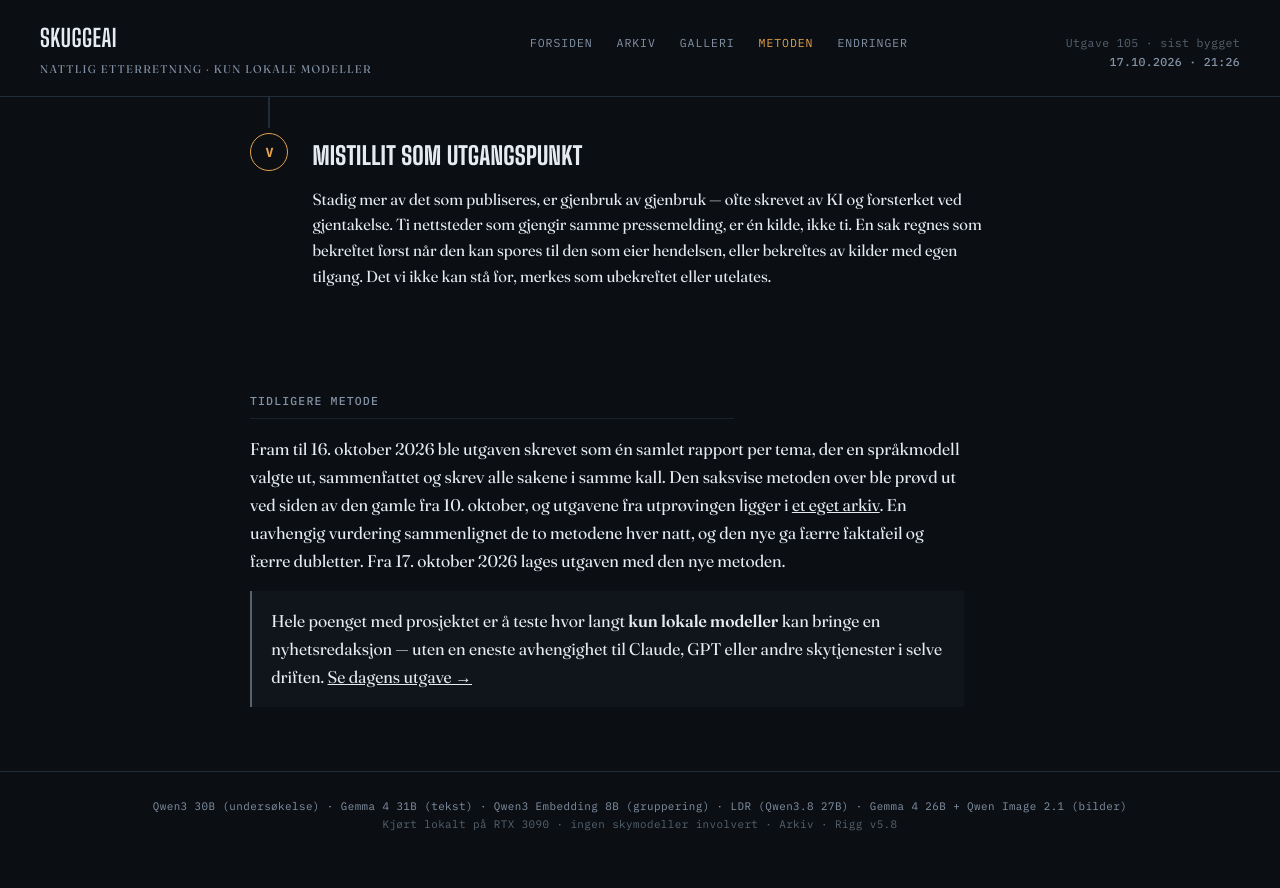
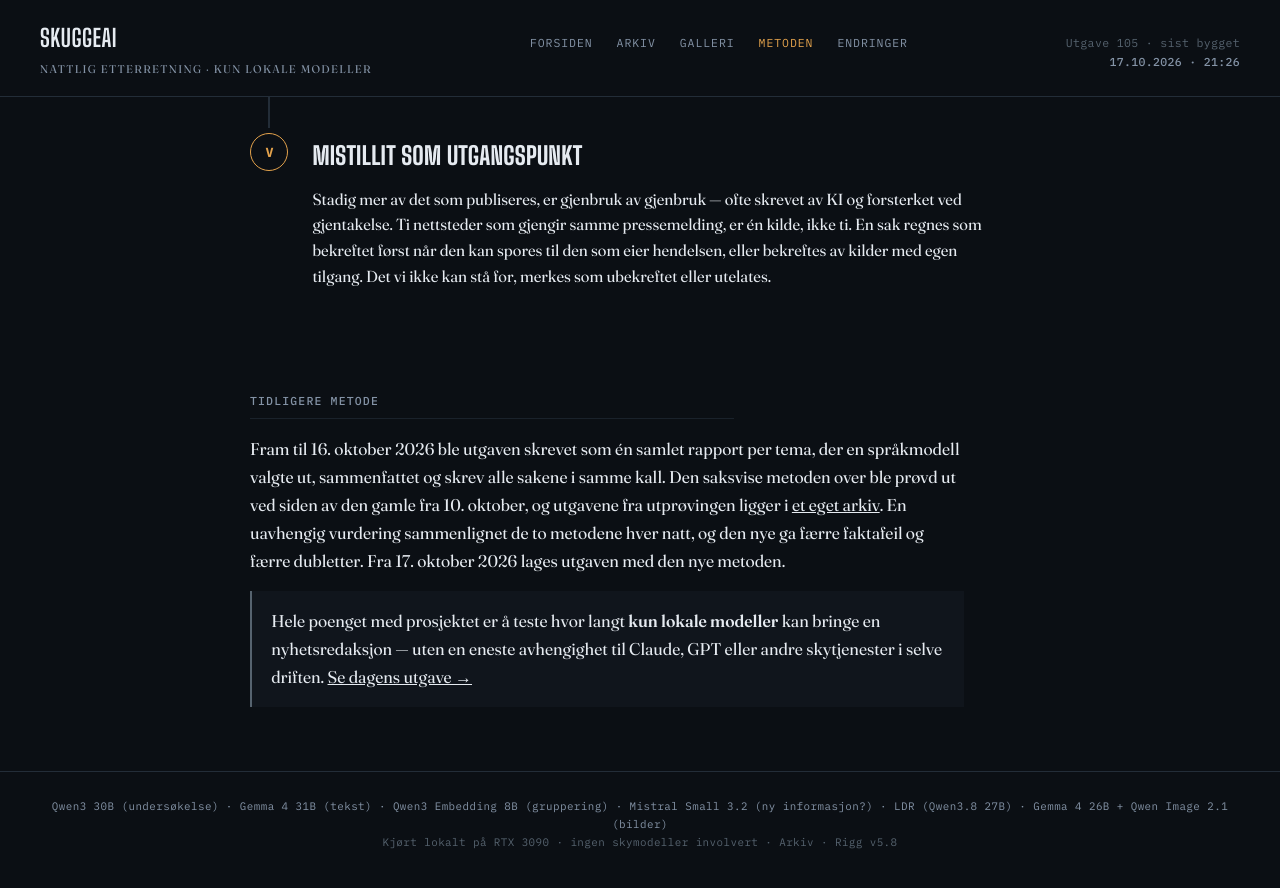
Before and after one commit to Skuggemannen/skuggeai-news, a Jekyll site: the page built from metoden.html, in a window 1280 px wide and 900 px high, scrolled down 3347 px. Shown: the top 888 px of the window. Built offline with Jekyll 4.4.1, drawn with Linux system fonts in a browser that asks for light colours.

Commit message:
Mistral Small 3.2 i modelltallet og bunnteksten

```diff
--- a/_layouts/default.html
+++ b/_layouts/default.html
@@ -596,7 +596,7 @@
   </div>
 
   <footer class="credit">
-    <span class="rig">Qwen3 30B (undersøkelse) &middot; Gemma 4 31B (tekst) &middot; Qwen3 Embedding 8B (gruppering) &middot; LDR (Qwen3.8 27B) &middot; Gemma 4 26B + Qwen Image 2.1 (bilder)</span><br>
+    <span class="rig">Qwen3 30B (undersøkelse) &middot; Gemma 4 31B (tekst) &middot; Qwen3 Embedding 8B (gruppering) &middot; Mistral Small 3.2 (ny informasjon?) &middot; LDR (Qwen3.8 27B) &middot; Gemma 4 26B + Qwen Image 2.1 (bilder)</span><br>
     Kjørt lokalt på RTX 3090 &middot; ingen skymodeller involvert &middot;
     <a href="{{ '/arkiv/' | relative_url }}">Arkiv</a>{% if site.data.rigg %} &middot;
     <a href="{{ '/endringer/' | relative_url }}">Rigg {{ site.data.rigg.gjeldende }}</a>{% endif %}
--- a/metoden.html
+++ b/metoden.html
@@ -13,7 +13,7 @@
 <div class="stat-strip">
   <div class="stat"><div class="num mono">117</div><div class="label">RSS-kilder</div></div>
   <div class="stat"><div class="num mono">~350</div><div class="label">Betrodde domener</div></div>
-  <div class="stat"><div class="num mono">6</div><div class="label">Lokale KI-modeller</div></div>
+  <div class="stat"><div class="num mono">7</div><div class="label">Lokale KI-modeller</div></div>
   <div class="stat"><div class="num mono">2</div><div class="label">Uavhengige kilder for «bekreftet»</div></div>
   <div class="stat"><div class="num mono">~2&nbsp;t</div><div class="label">Per natt</div></div>
   <div class="stat"><div class="num mono">0</div><div class="label">Skytjenester</div></div>
```
